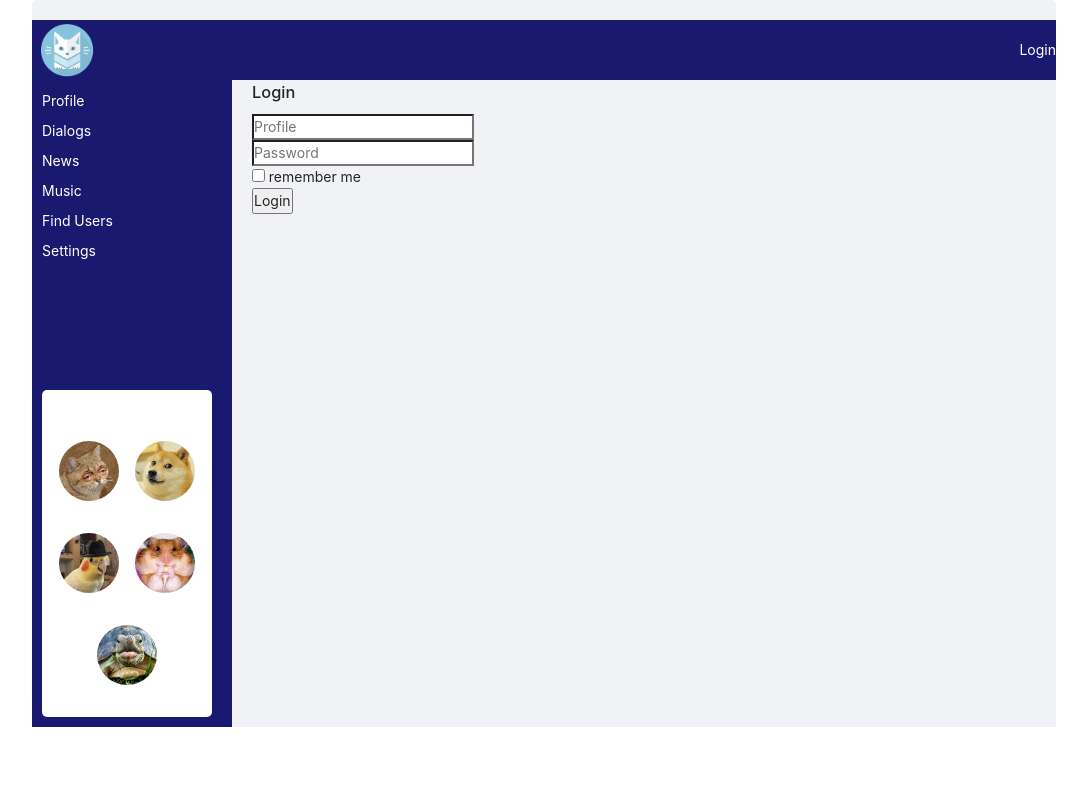
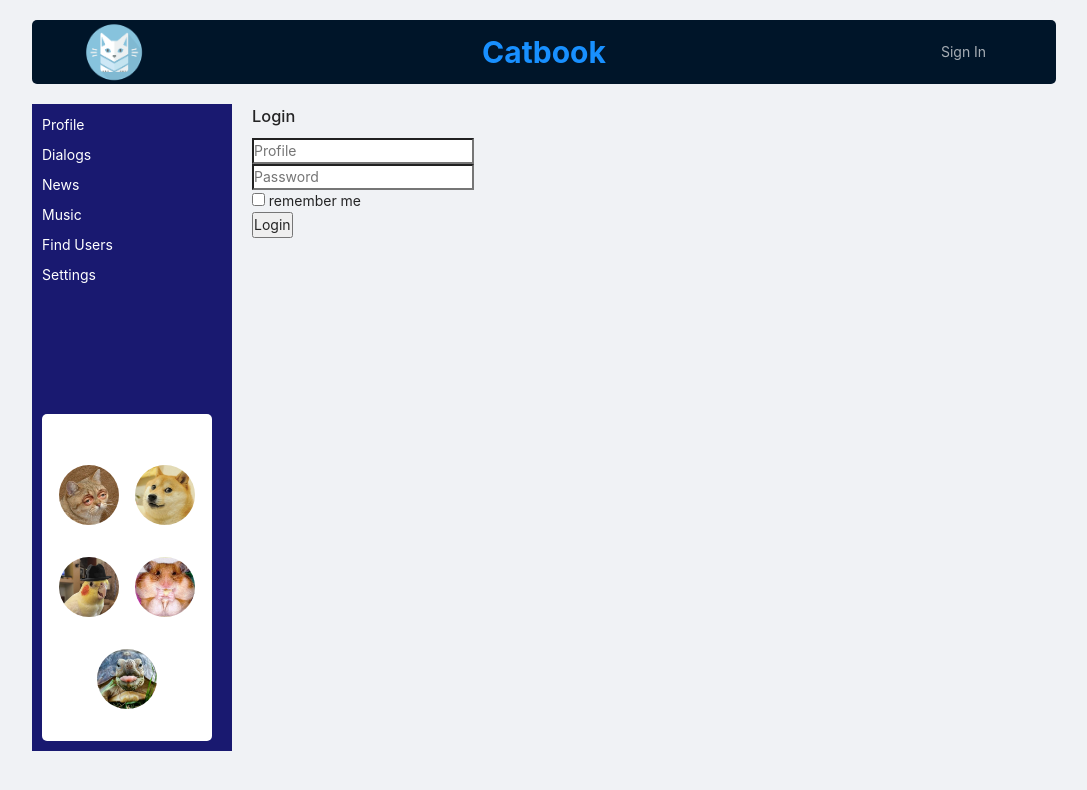
Before and after one commit to TonyBNK/social_network_ts, a React (Create React App) app: page /login in a window 1280 px wide. Shown: the top 790 px of the page, without its empty margins (96-1183 px from the left). Built offline with nearby package versions, Linux system fonts and the light colour scheme; no server answers.

Commit message:
100. Added header UI.

```diff
--- a/src/components/Header/Header.module.css
+++ /dev/null
@@ -1,23 +0,0 @@
-.head {
-    grid-area: h;
-    background-color: midnightblue;
-    color: white;
-    display: grid;
-    grid-template-columns: 70px 1fr;
-}
-
-.head img {
-    width: 60px;
-    height: 60px;
-    justify-self: center;
-    align-self: center;
-}
-
-.loginBlock{
-    justify-self: self-end;
-    align-self: center;
-}
-
-.loginBlock a {
-    color: white;
-}
--- /dev/null
+++ b/src/components/Header/Header.module.scss
@@ -0,0 +1,22 @@
+.headerContainer {
+    margin-bottom: 20px;
+    border-radius: inherit;
+    position: relative;
+
+    img {
+        float: left;
+        width: 64px;
+        height: 64px;
+    }
+
+    header{
+        position: absolute;
+        margin: 0 auto;
+        left: 0;
+        right: 0;
+        text-align: center;
+        font-size: 30px;
+        font-weight: bold;
+        color: #1890ff;
+    }
+}
--- a/src/components/Header/Header.tsx
+++ b/src/components/Header/Header.tsx
@@ -1,9 +1,13 @@
 import React from "react";
 import {NavLink} from "react-router-dom";
-import c from "./Header.module.css";
+import c from "./Header.module.scss";
 import logo from '../../images/logo.png';
 import {AuthUserPropsType} from "../../types/types";
+import {Layout, Menu} from 'antd';
+import 'antd/dist/antd.css';
 
+
+const {Header: HeaderAntD} = Layout;
 
 export const Header: React.FC<AuthUserPropsType> = (
     {
@@ -17,17 +21,19 @@ export const Header: React.FC<AuthUserPropsType> = (
     }
 
     return (
-        <header className={c.head}>
+        <HeaderAntD className={c.headerContainer}>
             <img src={logo} alt="логотип"/>
-            <div className={c.loginBlock}>
-                {
-                    isAuth
-                        ? <div>
-                            {login} <button onClick={logOutHandler}>Logout</button>
-                        </div>
-                        : <NavLink to={'/login'}>Login</NavLink>
-                }
-            </div>
-        </header>
+            <header>Catbook</header>
+            <Menu theme='dark' mode='horizontal' style={{position: 'relative'}}>
+                <Menu.Item key='1' style={{position: 'absolute', right: 0}}>
+                    {
+                        isAuth
+                            ? <NavLink to={'/login'} onClick={logOutHandler}>Sign
+                                Out</NavLink>
+                            : <NavLink to={'/login'}>Sign In</NavLink>
+                    }
+                </Menu.Item>
+            </Menu>
+        </HeaderAntD>
     );
 };
--- a/src/index.css
+++ b/src/index.css
@@ -11,6 +11,7 @@ body {
     sans-serif;
   -webkit-font-smoothing: antialiased;
   -moz-osx-font-smoothing: grayscale;
+  background-color: #f0f2f5 !important;
 }
 
 code {
```
